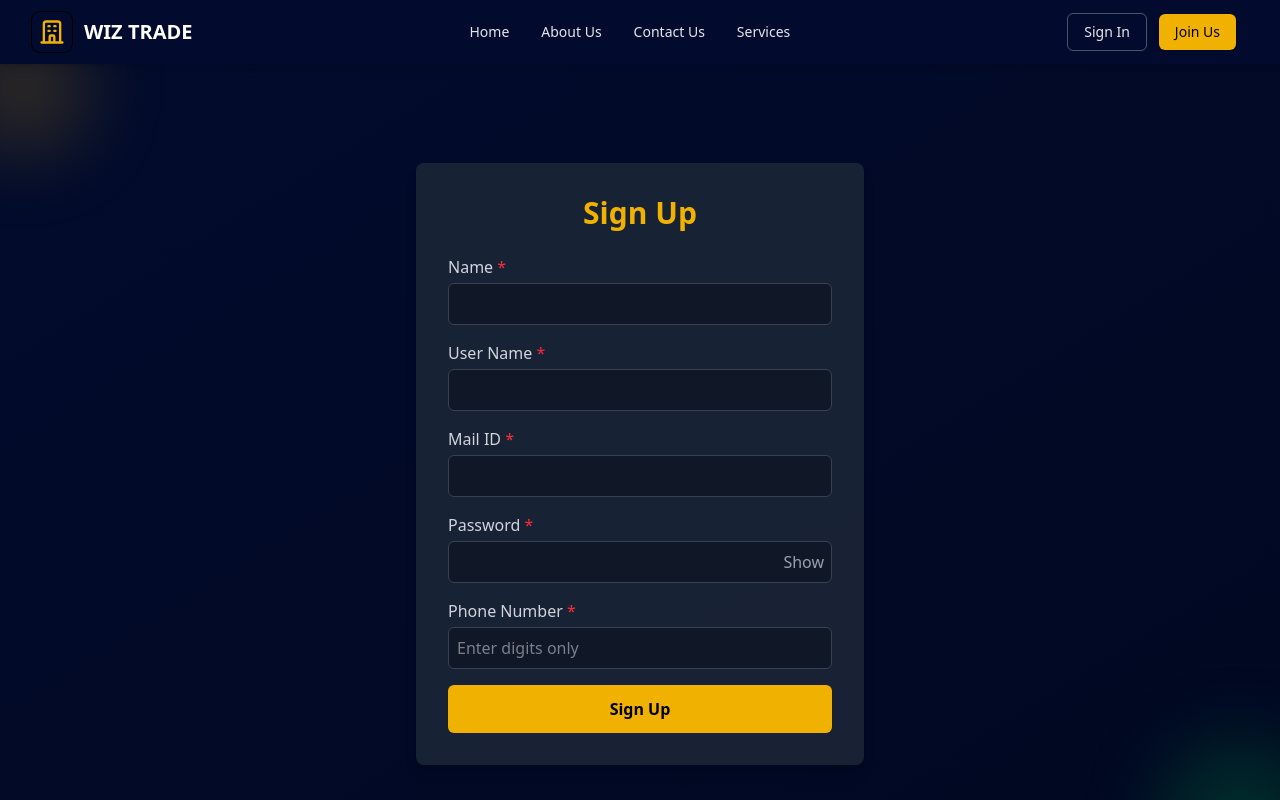
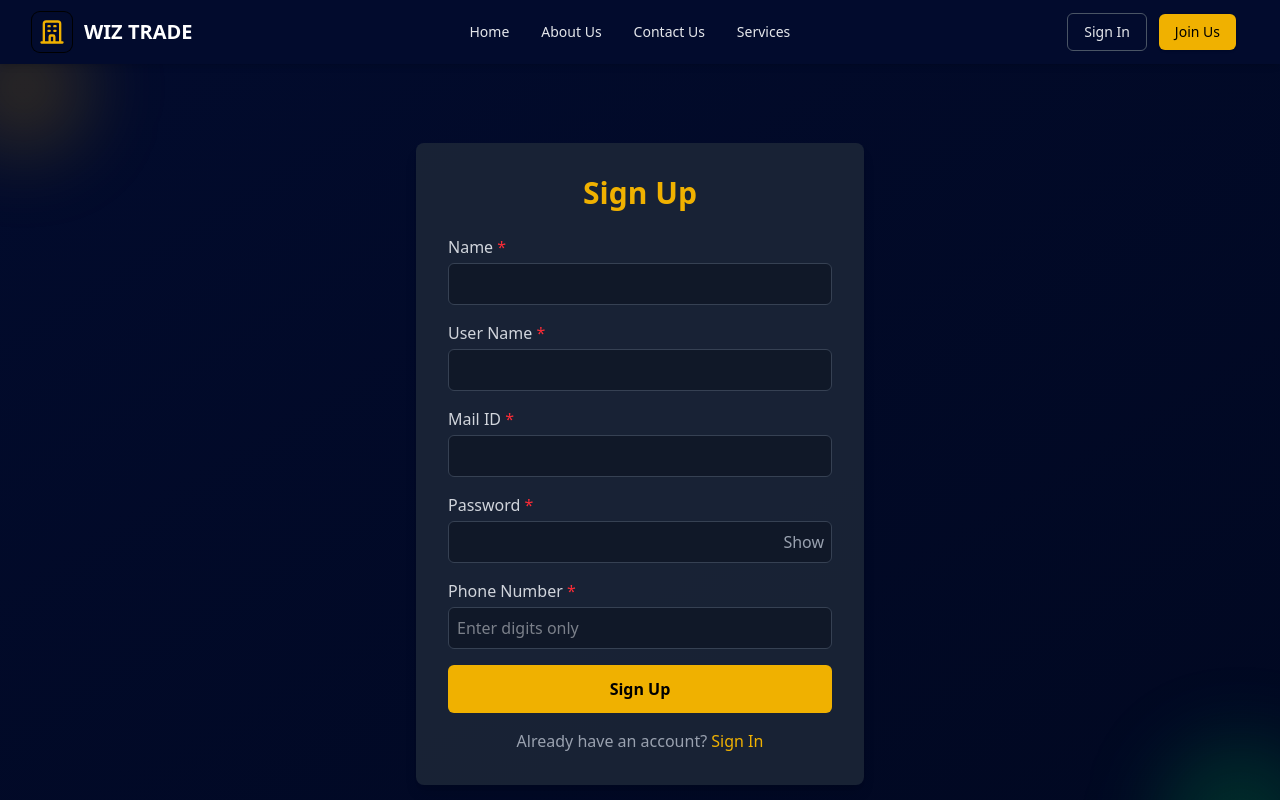
Before and after one commit to NikileshReddyT/WIz-website, a React (Vite) app in the folder new_frontend/WIZ/: page /signup in a window 1280 px wide. Shown: the top 800 px of the page. Built offline with nearby package versions, Linux system fonts and the light colour scheme.

Commit message:
updated the signup and signin pages

```diff
--- a/new_frontend/WIZ/src/components/firebase.js
+++ /dev/null
@@ -1,17 +0,0 @@
-// Import the functions you need from the SDKs you need
-import { initializeApp } from "firebase/app";
-// TODO: Add SDKs for Firebase products that you want to use
-// https://firebase.google.com/docs/web/setup#available-libraries
-
-// Your web app's Firebase configuration
-const firebaseConfig = {
-  apiKey: "AIzaSyBmPcyyleAaar0_NaOcnj3-Zqg8fy_EE00",
-  authDomain: "wiz-infra-project.firebaseapp.com",
-  projectId: "wiz-infra-project",
-  storageBucket: "wiz-infra-project.firebasestorage.app",
-  messagingSenderId: "1045641663946",
-  appId: "1:1045641663946:web:2b2683cd2c6613b6a4eb33"
-};
-
-// Initialize Firebase
-const app = initializeApp(firebaseConfig);
--- a/new_frontend/WIZ/src/pages/SignIn.jsx
+++ b/new_frontend/WIZ/src/pages/SignIn.jsx
@@ -199,6 +199,15 @@ function SignIn({ setIsAuthenticated }) {
           >
             {isSubmitting ? "Submitting..." : "Sign In"}
           </motion.button>
+          <div className="text-center mt-4">
+            <span className="text-gray-400">Don't have an account? </span>
+            <a
+              href="/signup"
+              className="text-yellow-500 hover:underline"
+            >
+              Sign Up
+            </a>
+          </div>
         </motion.form>
       </div>
       <ToastContainer
--- a/new_frontend/WIZ/src/pages/SignUp.jsx
+++ b/new_frontend/WIZ/src/pages/SignUp.jsx
@@ -313,6 +313,17 @@ function SignUp({ setIsAuthenticated }) {
               {isSubmitting ? "Submitting..." : "Sign Up"}
             </motion.button>
           </motion.form>
+
+          {/* Link to Sign In Page */}
+          <div className="text-center mt-4">
+            <span className="text-gray-400">Already have an account? </span>
+            <a
+              href="/signin"
+              className="text-yellow-500 hover:underline"
+            >
+              Sign In
+            </a>
+          </div>
         </div>
       </div>
     </>
```
